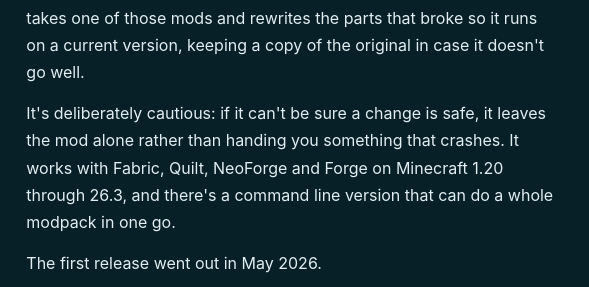
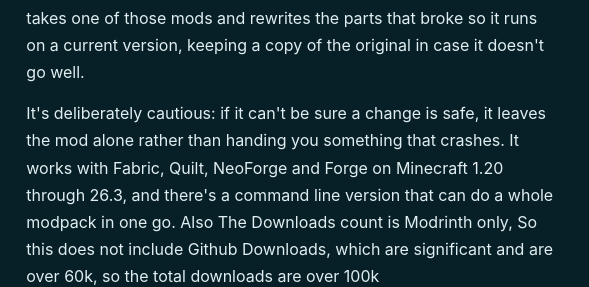
Before and after one commit to Bownlux/Bownlux, a plain HTML site: page site/index.html in a window 1280 px wide. Shown: the part 684-971 px from the top of the page, 594-1183 px from the left. Drawn offline with Linux system fonts and the light colour scheme; no server answers; files whose address does not match are found by name.

Commit message:
changed some text

```diff
--- a/site/index.html
+++ b/site/index.html
@@ -99,6 +99,8 @@
           alone rather than handing you something that crashes. It works with Fabric, Quilt,
           NeoForge and Forge on Minecraft 1.20 through 26.3, and there's a command line version
           that can do a whole modpack in one go.
+          Also The Downloads count is Modrinth only, So this does not include
+          Github Downloads, which are significant and are over 60k, so the total downloads are over 100k
         </p>
         <p>
           The first release went out in May 2026.
```
